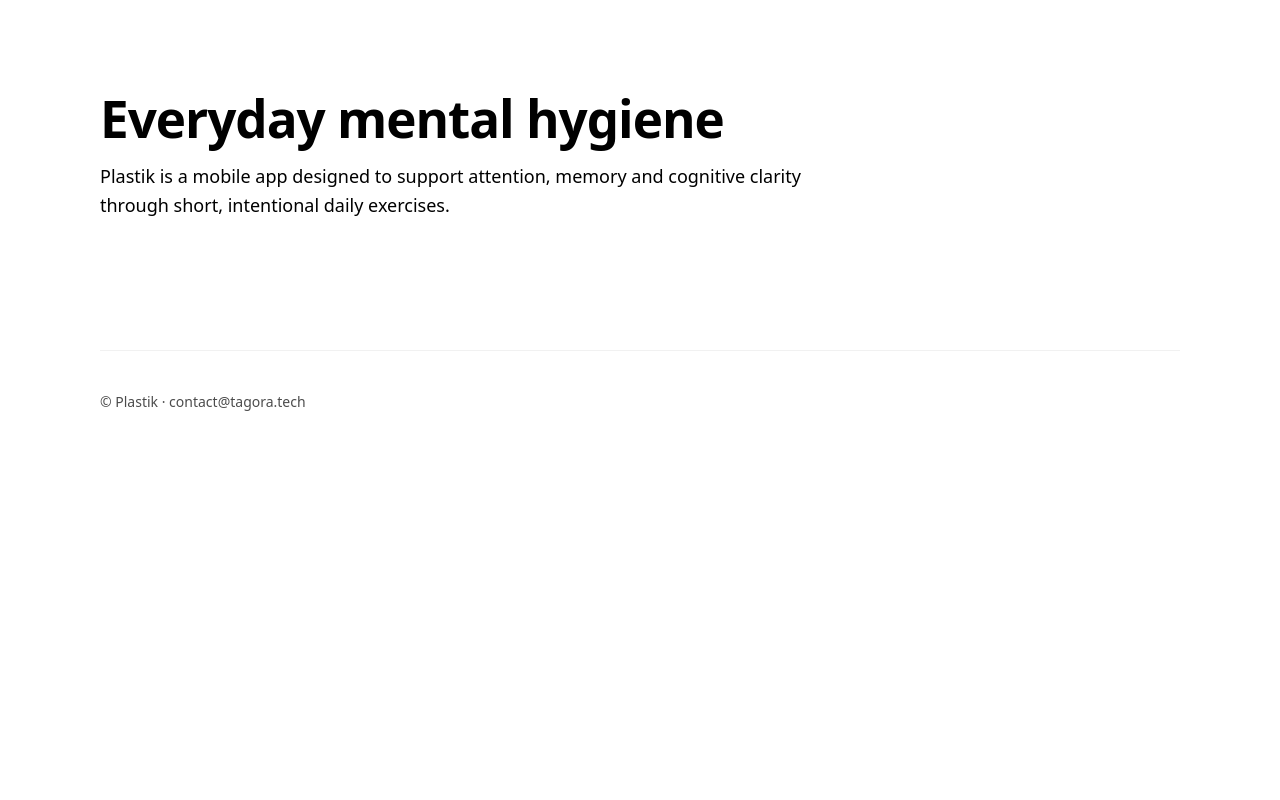
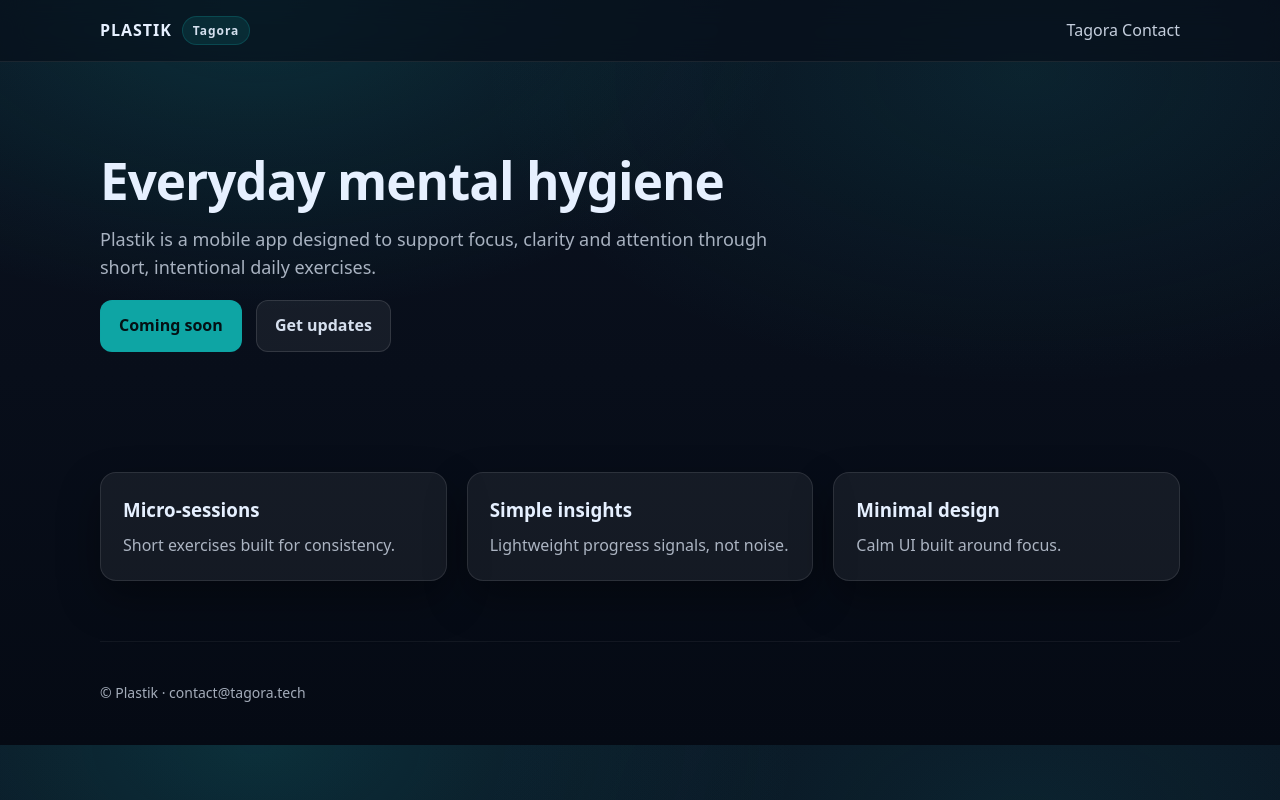
Before and after one commit to albertohdez98/tagora-website, a plain HTML site: page projects/plastik/index.html in a window 1280 px wide. Drawn offline with Linux system fonts and the light colour scheme.

Commit message:
Revise text and enhance button options in index.html
Updated the text to emphasize focus and clarity. Added additional button for updates.

```diff
--- a/projects/plastik/index.html
+++ b/projects/plastik/index.html
@@ -5,18 +5,60 @@
   <title>Plastik</title>
   <meta name="viewport" content="width=device-width, initial-scale=1.0">
   <link rel="stylesheet" href="../../styles/base.css">
+  <link rel="stylesheet" href="../../styles/plastik.css">
 </head>
 <body>
+
+<div class="topbar">
+  <div class="container">
+    <div class="nav">
+      <div class="brand">
+        <span>PLASTIK</span>
+        <span class="badge">Tagora</span>
+      </div>
+      <div class="navlinks">
+        <a href="../../">Tagora</a>
+        <a href="mailto:contact@tagora.tech">Contact</a>
+      </div>
+    </div>
+  </div>
+</div>
 
 <div class="container">
   <section class="hero">
     <h1>Everyday mental hygiene</h1>
     <p>
-      Plastik is a mobile app designed to support attention, memory and cognitive clarity
+      Plastik is a mobile app designed to support focus, clarity and attention
       through short, intentional daily exercises.
     </p>
 
-    <a class="btn primary" href="#">Coming soon</a>
+    <div style="margin-top:18px;">
+      <a class="btn primary" href="#">Coming soon</a>
+      <a class="btn" href="mailto:contact@tagora.tech" style="margin-left:10px;">Get updates</a>
+    </div>
+  </section>
+
+  <section class="section">
+    <div class="grid cards">
+      <div class="card">
+        <h3 style="margin:0 0 8px;">Micro-sessions</h3>
+        <p style="margin:0; color: rgba(230,240,255,0.72);">
+          Short exercises built for consistency.
+        </p>
+      </div>
+      <div class="card">
+        <h3 style="margin:0 0 8px;">Simple insights</h3>
+        <p style="margin:0; color: rgba(230,240,255,0.72);">
+          Lightweight progress signals, not noise.
+        </p>
+      </div>
+      <div class="card">
+        <h3 style="margin:0 0 8px;">Minimal design</h3>
+        <p style="margin:0; color: rgba(230,240,255,0.72);">
+          Calm UI built around focus.
+        </p>
+      </div>
+    </div>
   </section>
 
   <footer class="footer">
```
